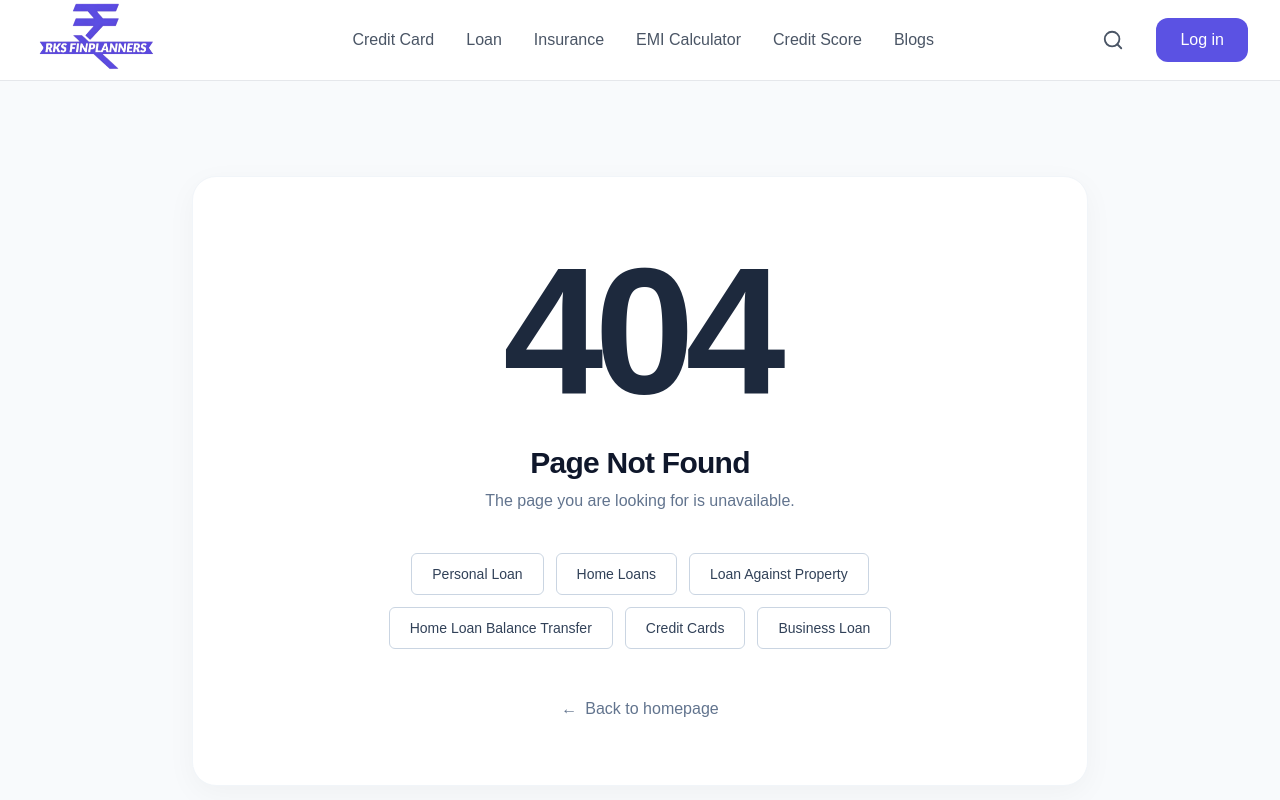
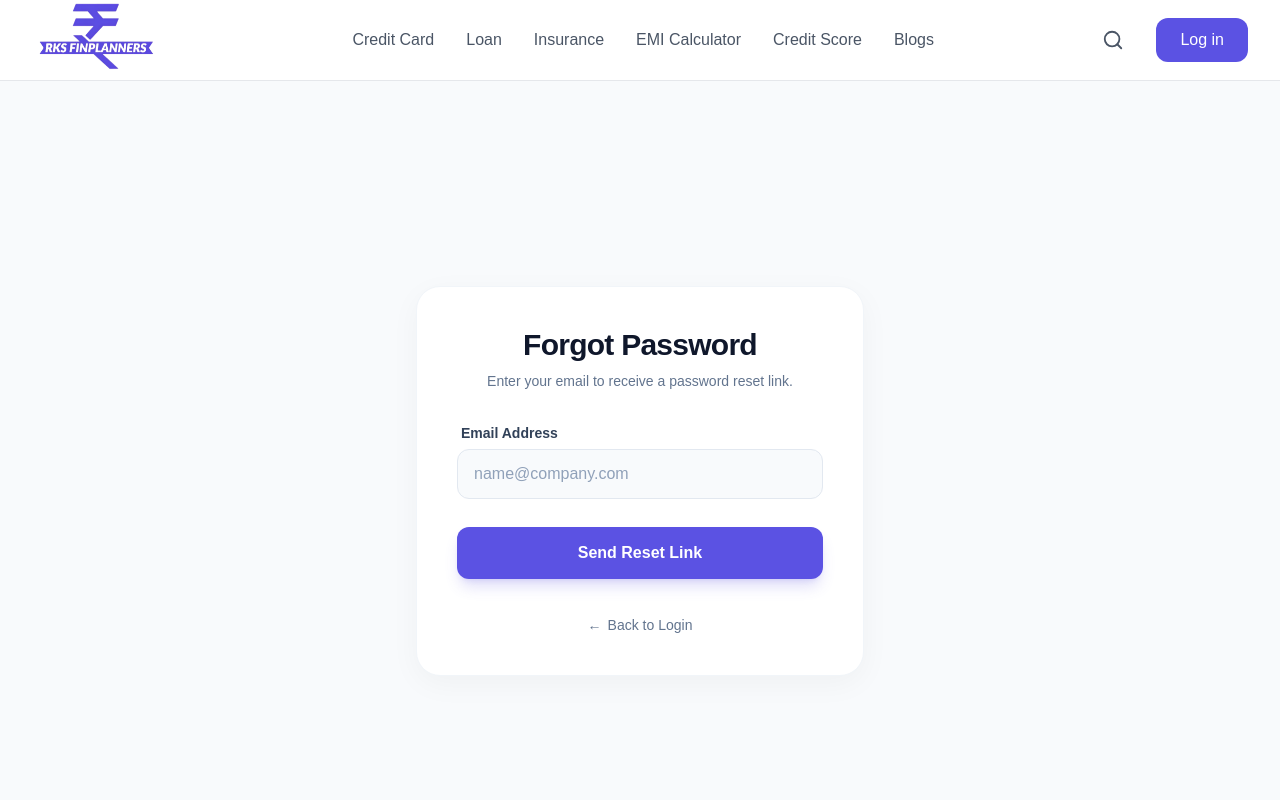
Before and after one commit to adsaleczomedia-code/rks, a Next.js app in the folder frontend/: page /reset-password in a window 1280 px wide. Before the commit this address had no page. Shown: the top 800 px of the page. Built offline with nearby package versions, Linux system fonts and the light colour scheme; no server answers.

Commit message:
feat: Implement user login and password reset/forgot password pages.

```diff
--- a/frontend/src/app/login/page.tsx
+++ b/frontend/src/app/login/page.tsx
@@ -114,7 +114,7 @@ export default function LoginPage() {
                                 </span>
                             </label>
                             <Link
-                                href="/forgot-password"
+                                href="/reset-password"
                                 className="text-sm font-semibold text-blue-600 hover:text-blue-700"
                             >
                                 Forgot password?
--- /dev/null
+++ b/frontend/src/app/reset-password/page.tsx
@@ -0,0 +1,204 @@
+// app/reset-password/page.tsx
+'use client';
+
+import { Suspense, useState, useEffect } from 'react';
+import { useRouter, useSearchParams } from 'next/navigation';
+import Link from 'next/link';
+import api from '@/src/lib/api';
+
+function ResetPasswordForm() {
+    const router = useRouter();
+    const searchParams = useSearchParams();
+    const token = searchParams.get('token');
+
+    const [email, setEmail] = useState('');
+    const [password, setPassword] = useState('');
+    const [confirm, setConfirm] = useState('');
+    const [loading, setLoading] = useState(false);
+    const [error, setError] = useState<string | null>(null);
+    const [success, setSuccess] = useState<React.ReactNode | null>(null);
+
+    // Clear state when switching between Forgot and Reset flows
+    useEffect(() => {
+        setError(null);
+        setSuccess(null);
+    }, [token]);
+
+    const isResetFlow = !!token;
+
+    const onSubmit = async (e: React.FormEvent) => {
+        e.preventDefault();
+        setError(null);
+        setSuccess(null);
+
+        if (isResetFlow) {
+            if (!password || !confirm) {
+                return setError('Please enter and confirm your new password.');
+            }
+            if (password !== confirm) {
+                return setError('Passwords do not match.');
+            }
+        } else {
+            if (!email) {
+                return setError('Please enter your email address.');
+            }
+        }
+
+        try {
+            setLoading(true);
+
+            const endpoint = isResetFlow ? '/auth/reset-password' : '/auth/forgot-password';
+            const body = isResetFlow ? { token, password } : { email };
+
+            const res = await api.post(endpoint, body);
+
+            if (isResetFlow) {
+                setSuccess('Password reset successful. Redirecting to login...');
+                setTimeout(() => router.push('/login'), 2000);
+            } else {
+                let message = 'If an account exists with that email, a reset link has been sent.';
+                if (res.data.devResetUrl) {
+                    message = 'Development Mode: Click the link below to reset your password.';
+                    setSuccess(
+                        <div className="flex flex-col gap-2">
+                            <p>{message}</p>
+                            <Link
+                                href={res.data.devResetUrl}
+                                className="text-[#5b52e3] hover:text-[#473ebd] underline font-bold break-all transition-colors"
+                            >
+                                {res.data.devResetUrl}
+                            </Link>
+                        </div>
+                    );
+                } else {
+                    setSuccess(message);
+                }
+                setEmail('');
+            }
+        } catch (err: any) {
+            console.error('Submission error:', err);
+            const message = err.response?.data?.message || err.message || 'An unexpected error occurred.';
+            setError(message);
+        } finally {
+            setLoading(false);
+        }
+    };
+
+    return (
+        /* Changed from dark gradient to a clean, very subtle gray/blue background to match the logo vibe */
+        <div className="min-h-screen flex items-center justify-center bg-slate-50 p-4 font-sans">
+
+            {/* Clean white card with soft modern shadow */}
+            <div className="bg-white w-full max-w-md rounded-3xl shadow-[0_8px_30px_rgb(0,0,0,0.04)] border border-slate-100 p-8 md:p-10">
+
+                <div className="text-center mb-8">
+                    <h1 className="text-2xl md:text-3xl font-bold text-slate-900 tracking-tight mb-2">
+                        {isResetFlow ? 'Reset Password' : 'Forgot Password'}
+                    </h1>
+                    <p className="text-slate-500 text-sm">
+                        {isResetFlow
+                            ? 'Enter your new password below to regain access.'
+                            : 'Enter your email to receive a password reset link.'}
+                    </p>
+                </div>
+
+                <form onSubmit={onSubmit} className="flex flex-col gap-5">
+                    {error && (
+                        <div className="p-3 bg-red-50 border border-red-100 rounded-xl text-xs text-red-600 font-medium animate-in fade-in slide-in-from-top-1">
+                            {error}
+                        </div>
+                    )}
+                    {success && (
+                        <div className="p-3 bg-emerald-50 border border-emerald-100 rounded-xl text-xs text-emerald-600 font-medium animate-in fade-in slide-in-from-top-1">
+                            {success}
+                        </div>
+                    )}
+
+                    {!isResetFlow ? (
+                        <div className="flex flex-col gap-1.5">
+                            <label htmlFor="email" className="text-sm font-semibold text-slate-700 ml-1">
+                                Email Address
+                            </label>
+                            <input
+                                id="email"
+                                type="email"
+                                className="w-full px-4 py-3 bg-slate-50 border border-slate-200 rounded-xl focus:outline-none focus:ring-2 focus:ring-[#5b52e3]/50 focus:border-[#5b52e3] transition-all text-slate-900 placeholder:text-slate-400"
+                                value={email}
+                                onChange={(e) => setEmail(e.target.value)}
+                                placeholder="name@company.com"
+                                required
+                            />
+                        </div>
+                    ) : (
+                        <>
+                            <div className="flex flex-col gap-1.5">
+                                <label htmlFor="password" className="text-sm font-semibold text-slate-700 ml-1">
+                                    New Password
+                                </label>
+                                <input
+                                    id="password"
+                                    type="password"
+                                    className="w-full px-4 py-3 bg-slate-50 border border-slate-200 rounded-xl focus:outline-none focus:ring-2 focus:ring-[#5b52e3]/50 focus:border-[#5b52e3] transition-all text-slate-900 placeholder:text-slate-400"
+                                    value={password}
+                                    onChange={(e) => setPassword(e.target.value)}
+                                    placeholder="••••••••"
+                                    required
+                                />
+                            </div>
+
+                            <div className="flex flex-col gap-1.5">
+                                <label htmlFor="confirm" className="text-sm font-semibold text-slate-700 ml-1">
+                                    Confirm New Password
+                                </label>
+                                <input
+                                    id="confirm"
+                                    type="password"
+                                    className="w-full px-4 py-3 bg-slate-50 border border-slate-200 rounded-xl focus:outline-none focus:ring-2 focus:ring-[#5b52e3]/50 focus:border-[#5b52e3] transition-all text-slate-900 placeholder:text-slate-400"
+                                    value={confirm}
+                                    onChange={(e) => setConfirm(e.target.value)}
+                                    placeholder="••••••••"
+                                    required
+                                />
+                            </div>
+                        </>
+                    )}
+
+                    <button
+                        type="submit"
+                        disabled={loading}
+                        className="w-full bg-[#5b52e3] hover:bg-[#473ebd] text-white font-semibold py-3.5 rounded-xl transition-all shadow-lg shadow-[#5b52e3]/20 active:scale-[0.98] disabled:opacity-70 disabled:cursor-not-allowed mt-2"
+                    >
+                        {loading ? (
+                            <span className="flex items-center justify-center gap-2">
+                                <svg className="animate-spin h-5 w-5 text-white" xmlns="http://www.w3.org/2000/svg" fill="none" viewBox="0 0 24 24">
+                                    <circle className="opacity-25" cx="12" cy="12" r="10" stroke="currentColor" strokeWidth="4"></circle>
+                                    <path className="opacity-75" fill="currentColor" d="M4 12a8 8 0 018-8V0C5.373 0 0 5.373 0 12h4zm2 5.291A7.962 7.962 0 014 12H0c0 3.042 1.135 5.824 3 7.938l3-2.647z"></path>
+                                </svg>
+                                {isResetFlow ? 'Updating...' : 'Sending...'}
+                            </span>
+                        ) : (
+                            isResetFlow ? 'Reset Password' : 'Send Reset Link'
+                        )}
+                    </button>
+
+                    <div className="text-center mt-4">
+                        <Link
+                            href="/login"
+                            className="text-sm font-medium text-slate-500 hover:text-[#5b52e3] transition-colors flex justify-center items-center gap-1.5"
+                        >
+                            <span>&larr;</span> Back to Login
+                        </Link>
+                    </div>
+                </form>
+            </div>
+        </div>
+    );
+}
+
+export default function ResetPasswordPage() {
+    return (
+        <Suspense fallback={<div className="min-h-screen flex items-center justify-center bg-slate-50">Loading...</div>}>
+            <ResetPasswordForm />
+        </Suspense>
+    );
+}
```
